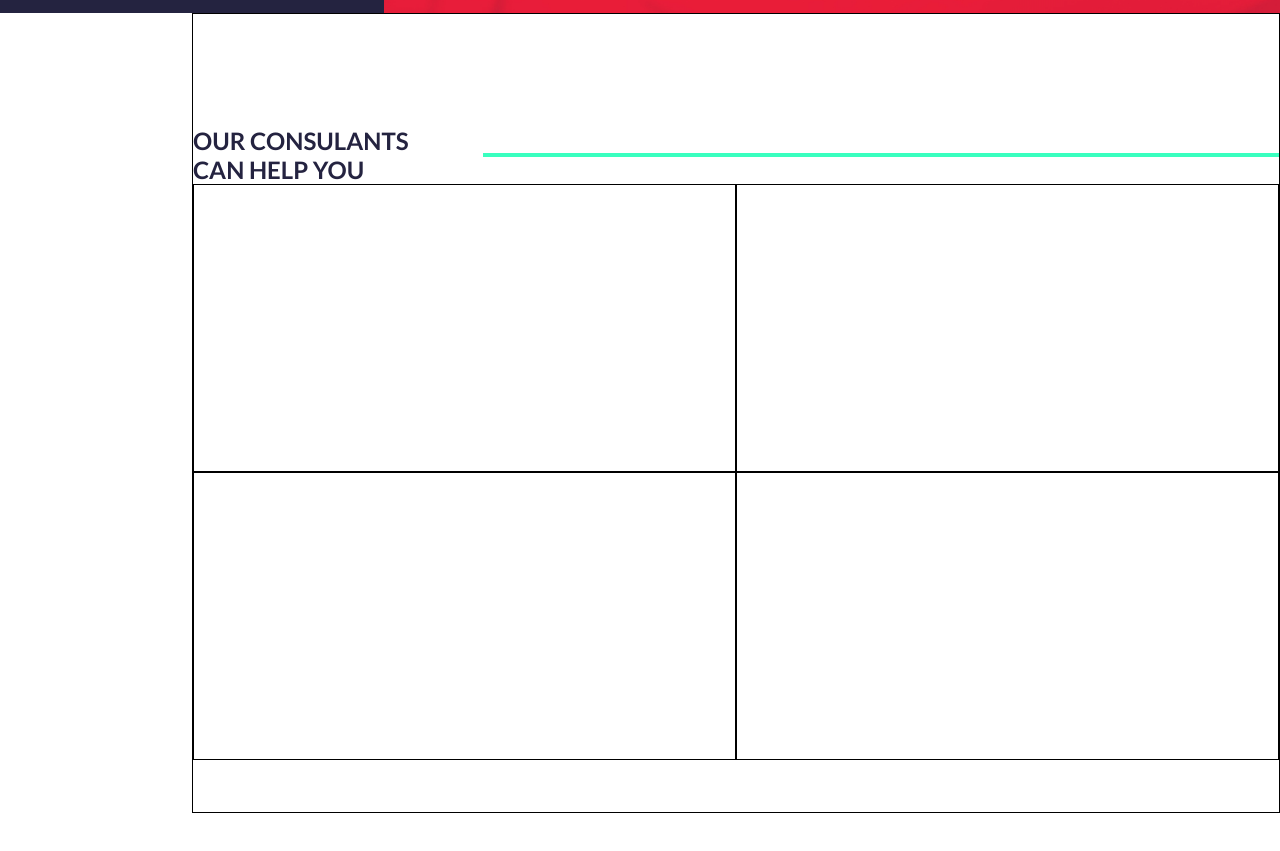
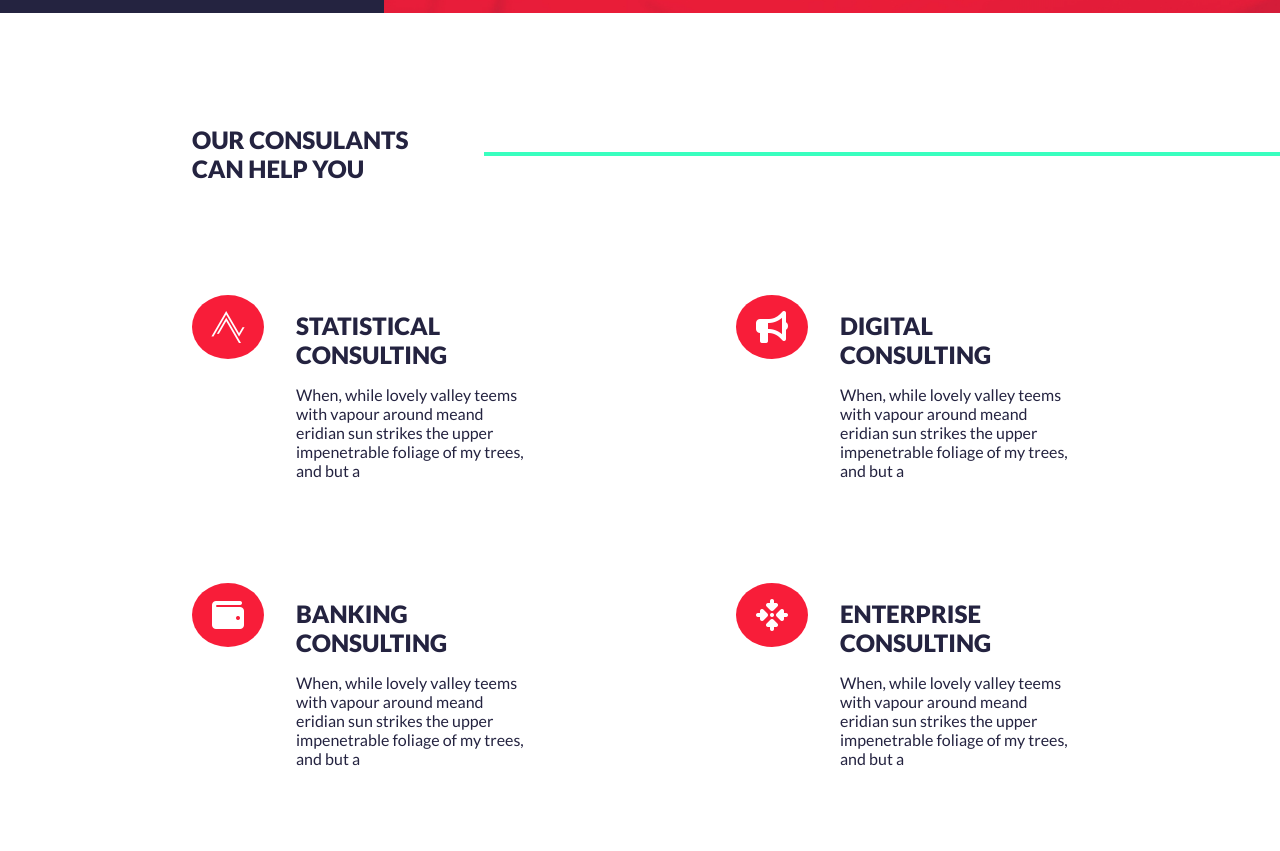
Before and after one commit to AlessioNapoletano/proj-html-vuejs, a Vue app: page / in a window 1280 px wide. Shown: the part 1000-1851 px from the top of the page. Before the commit the page ends 1813 px from the top, so only its background shows below. Built offline with nearby package versions, Linux system fonts and the light colour scheme.

Commit message:
Complete component MainService

```diff
--- a/src/components/MainService.vue
+++ b/src/components/MainService.vue
@@ -11,24 +11,28 @@ export default {
             serviceList:
                 [
                     {
-                        image: '',
+                        // Statistical icon: <i class="fa-brands fa-think-peaks"></i>
+                        image: 'fa-brands fa-think-peaks',
                         title: 'STATISTICAL CONSULTING',
-                        description: 'when, while lovely valley teems with vapour around meand eridian sun strikes the upper impenetrable foliage of my trees, and but a'
+                        description: 'When, while lovely valley teems with vapour around meand eridian sun strikes the upper impenetrable foliage of my trees, and but a'
                     },
                     {
-                        image: '',
+                        //Megaphone icon: <i class="fa-solid fa-bullhorn"></i>
+                        image: 'fa-solid fa-bullhorn',
                         title: 'DIGITAL CONSULTING',
-                        description: 'when, while lovely valley teems with vapour around meand eridian sun strikes the upper impenetrable foliage of my trees, and but a'
+                        description: 'When, while lovely valley teems with vapour around meand eridian sun strikes the upper impenetrable foliage of my trees, and but a'
                     },
                     {
-                        image: '',
+                        //Wallet icon: <i class="fa-regular fa-wallet"></i>
+                        image: 'fa-solid fa-wallet',
                         title: 'BANKING CONSULTING',
-                        description: 'when, while lovely valley teems with vapour around meand eridian sun strikes the upper impenetrable foliage of my trees, and but a'
+                        description: 'When, while lovely valley teems with vapour around meand eridian sun strikes the upper impenetrable foliage of my trees, and but a'
                     },
                     {
-                        image: '',
+                        //Enterprise icon: <i class="fa-solid fa-arrows-to-dot"></i>
+                        image: 'fa-solid fa-arrows-to-dot',
                         title: 'ENTERPRISE CONSULTING',
-                        description: 'when, while lovely valley teems with vapour around meand eridian sun strikes the upper impenetrable foliage of my trees, and but a'
+                        description: 'When, while lovely valley teems with vapour around meand eridian sun strikes the upper impenetrable foliage of my trees, and but a'
                     }
                 ]
         }
@@ -49,36 +53,22 @@ export default {
             </div>
 
             <div class="box-service d-flex flex-wrap">
-                <article class="service">
-                    <div class="image">
-                        <!--immagine-->
+                <article v-for="service in serviceList" class="service d-flex">
+                    <div class="image d-flex justify-center align-center">
+                        <i :class="service.image"></i>
                     </div>
 
                     <div class="body">
                         <h2>
-                            <!--title-->
+                            {{ service.title }}
                         </h2>
 
                         <p>
-                            <!--body-->
+                            {{ service.description }}
                         </p>
                     </div>
 
                 </article>
-
-                <article class="service">
-
-                </article>
-
-                <article class="service">
-
-                </article>
-
-                <article class="service">
-
-                </article>
-
-
             </div>
 
         </div>
@@ -93,27 +83,74 @@ section {
     background-color: white;
     position: relative;
 
-
     .consulants-service {
         padding-top: 7rem;
         color: $main-blue-color;
         width: 85%;
-        border: 1px solid black;
         height: 100%;
 
-        .line {
-            margin-left: 2rem;
-            width: 1206px;
-            border: 2px solid $line-light-blue;
-        }
+        .title {
+            margin-bottom: 7rem;
 
-        .box-service {
-            .service {
-                width: calc(100% / 2);
-                border: 1px solid black;
-                height: 18rem;
+            h1 {
+                font-weight: 800;
+            }
+
+            .line {
+                margin-left: 2rem;
+                width: 1200px;
+                border: 2px solid $line-light-blue;
             }
         }
     }
+
+    .service {
+        width: calc(100% / 2);
+        height: 18rem;
+
+
+        .image {
+            width: 72px;
+            height: 64px;
+            border-radius: 100%;
+
+            background-color: $main-red-color;
+
+            i {
+                font-size: 2rem;
+                color: $main-white-color;
+            }
+        }
+
+        .body {
+            width: 43%;
+            margin-left: 2rem;
+
+            h2 {
+                padding: 1rem 0;
+                font-weight: 800;
+            }
+
+        }
+
+        /*
+        <div class="image">
+                        <i :class="service.image"></i>
+                    </div>
+
+                    <div class="body">
+                        <h2>
+                            {{ service.title }}
+                        </h2>
+
+                        <p>
+                            {{ service.description }}
+                        </p>
+                    </div>
+
+        */
+
+
+    }
 }
 </style>
--- a/src/styles/general.scss
+++ b/src/styles/general.scss
@@ -38,6 +38,10 @@ body {
     align-items: center;
 }
 
+.align-start {
+    align-items: flex-start;
+}
+
 .flex-wrap {
     flex-wrap: wrap;
 }
--- a/src/styles/partials/_variables.scss
+++ b/src/styles/partials/_variables.scss
@@ -2,3 +2,5 @@ $main-blue-color: #242340;
 $main-white-color: #ffffff;
 
 $line-light-blue: #39ffbf;
+
+$main-red-color: #F81D39;
```
